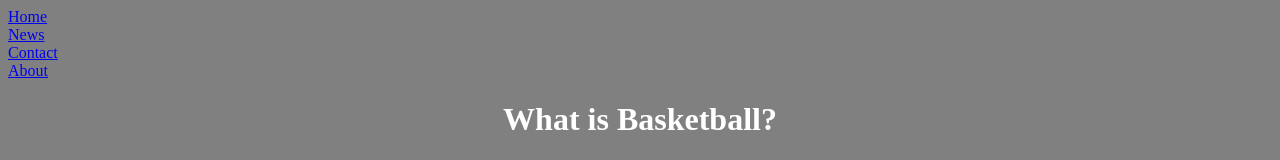
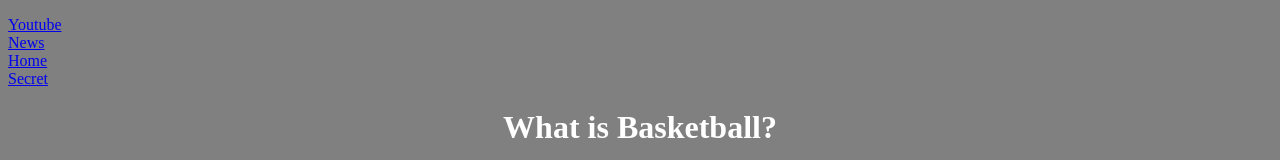
Before and after one commit to Jakekuresasmith/JakeKuresasmith.github.io, a plain HTML site: page index.html in a window 1280 px wide. Shown: the top 160 px of the page. Drawn offline with Linux system fonts and the light colour scheme; grey boxes are pictures that could not be loaded.

Commit message:
Adding text and new links
Getting rid of contact and about and adding youtube

```diff
--- a/index.html
+++ b/index.html
@@ -6,10 +6,10 @@
 	</head>
 	<body>
 		<ul>
-  <li><a href="default.asp">Home</a></li>
-  <li><a href="news.asp">News</a></li>
-  <li><a href="contact.asp">Contact</a></li>
-  <li><a href="about.asp">About</a></li>
+  <li><a href="https://www.youtube.com/">Youtube</a></li>
+  <li><a href="https://www.stuff.co.nz/">News</a></li>
+  <li><a href="https://jakekuresasmith.github.io/">Home</a></li>
+  <li><a href="https://www.google.co.nz/search?q=Trolololol&rlz=1C1CHWA_enNZ629NZ630&oq=Trolololol&aqs=chrome..69i57j0l5.6812j0j7&sourceid=chrome&ie=UTF-8">Secret</a></li>
 </ul>
 		<h1>What is Basketball?</h1>
 		<img src="http://www.fordesigner.com/imguploads/Image/cjbc/zcool/png20080525/1211729507.png" alt="Basketball"width="500" height="500">
--- a/stylesheet.css
+++ b/stylesheet.css
@@ -15,6 +15,6 @@ p {
 }
 ul {
     list-style-type: none;
-    margin: 0;
+    margin: 1;
     padding: 0;
 }
```
